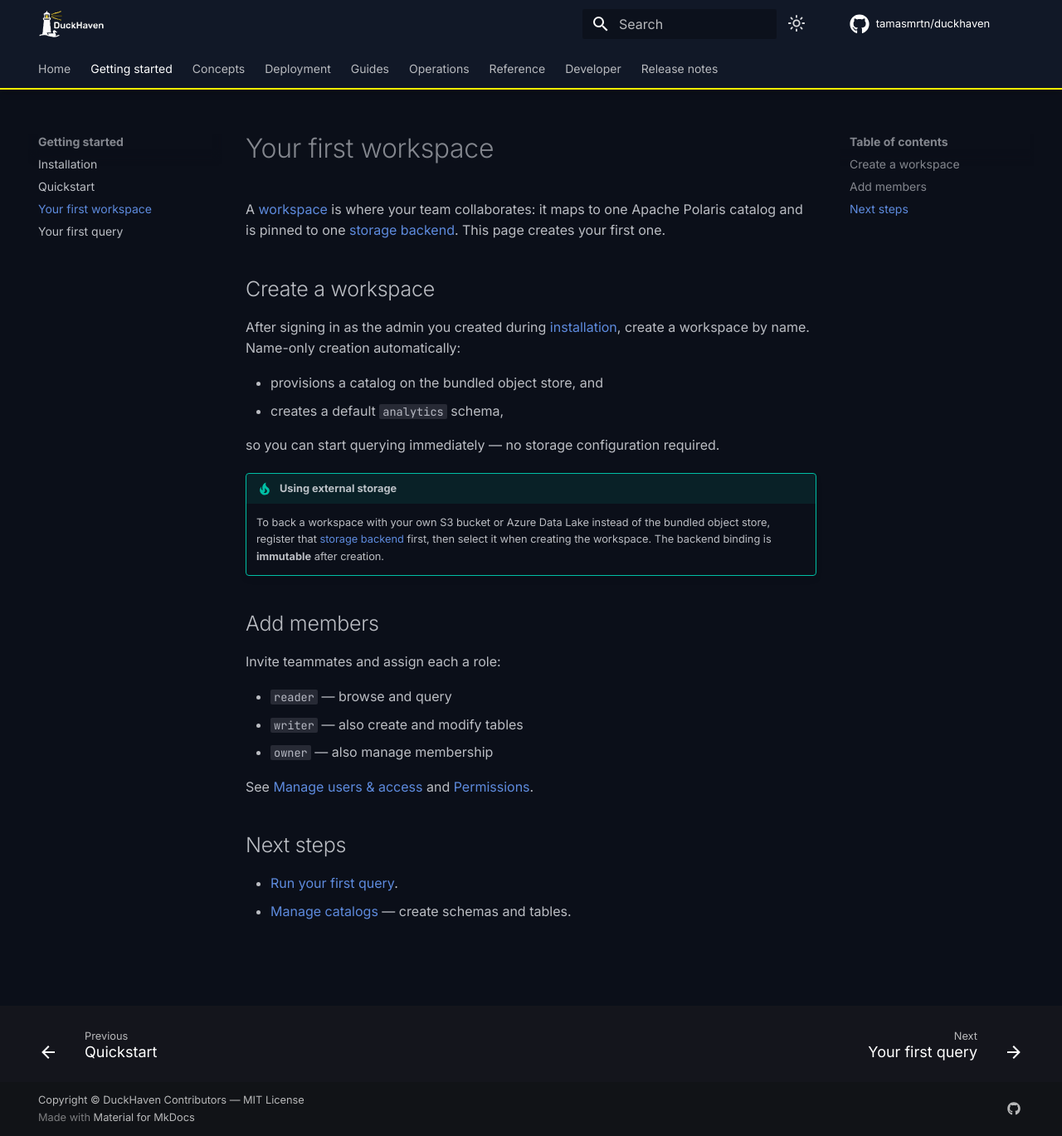
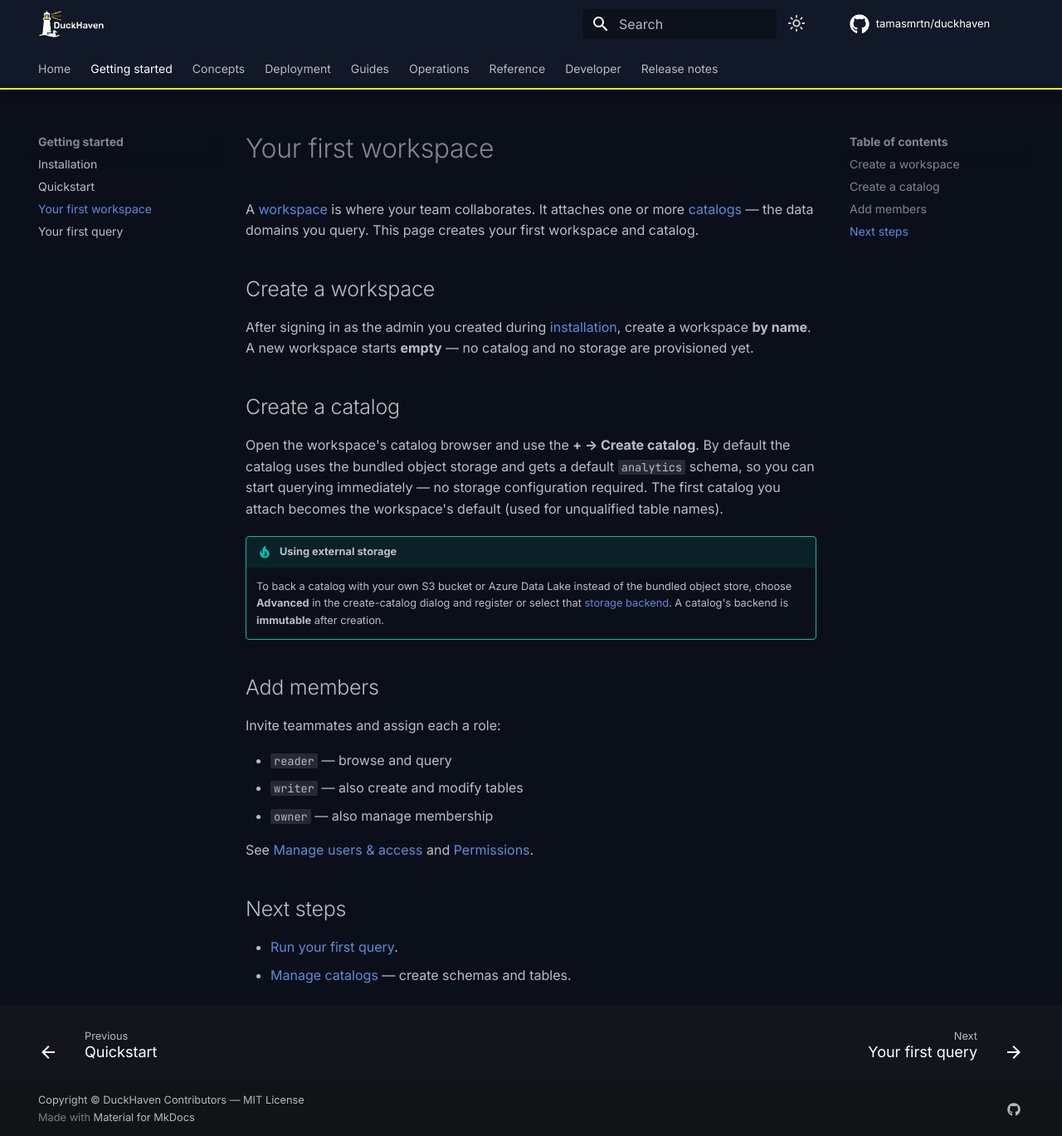
Before and after one commit to tamasmrtn/duckhaven, an MkDocs documentation site: the page built from docs/getting-started/first-workspace.md, in a window 1280 px wide and 1369 px high. Shown: the whole window at 83% size. Built offline with MkDocs 1.6.1 and Material for MkDocs 9.7.7, drawn with Linux system fonts in a browser that asks for light colours; comment, search, counter and statistics services are not loaded.

Commit message:
Document name-only workspace creation
Workspaces start empty; create or attach a catalog (which chooses
storage) afterward. Update the workspaces concept and first-workspace
getting-started page.

```diff
--- a/docs/getting-started/first-workspace.md
+++ b/docs/getting-started/first-workspace.md
@@ -1,22 +1,23 @@
 # Your first workspace
 
-A [workspace](../concepts/workspaces.md) is where your team collaborates: it maps to one Apache Polaris catalog and is
-pinned to one [storage backend](../concepts/storage-backends.md). This page creates your first one.
+A [workspace](../concepts/workspaces.md) is where your team collaborates. It attaches one or more
+[catalogs](../concepts/catalogs.md) — the data domains you query. This page creates your first workspace and catalog.
 
 ## Create a workspace
 
-After signing in as the admin you created during [installation](installation.md), create a workspace by name. Name-only
-creation automatically:
+After signing in as the admin you created during [installation](installation.md), create a workspace **by name**. A new
+workspace starts **empty** — no catalog and no storage are provisioned yet.
 
-- provisions a catalog on the bundled object store, and
-- creates a default `analytics` schema,
+## Create a catalog
 
-so you can start querying immediately — no storage configuration required.
+Open the workspace's catalog browser and use the **+ → Create catalog**. By default the catalog uses the bundled object
+storage and gets a default `analytics` schema, so you can start querying immediately — no storage configuration
+required. The first catalog you attach becomes the workspace's default (used for unqualified table names).
 
 !!! tip "Using external storage"
-    To back a workspace with your own S3 bucket or Azure Data Lake instead of the bundled object store, register that
-    [storage backend](../deployment/storage.md) first, then select it when creating the workspace. The backend binding
-    is **immutable** after creation.
+    To back a catalog with your own S3 bucket or Azure Data Lake instead of the bundled object store, choose
+    **Advanced** in the create-catalog dialog and register or select that [storage backend](../deployment/storage.md).
+    A catalog's backend is **immutable** after creation.
 
 ## Add members
 
```
Also changed, not shown: docs/concepts/workspaces.md (+4 -4 lines).
